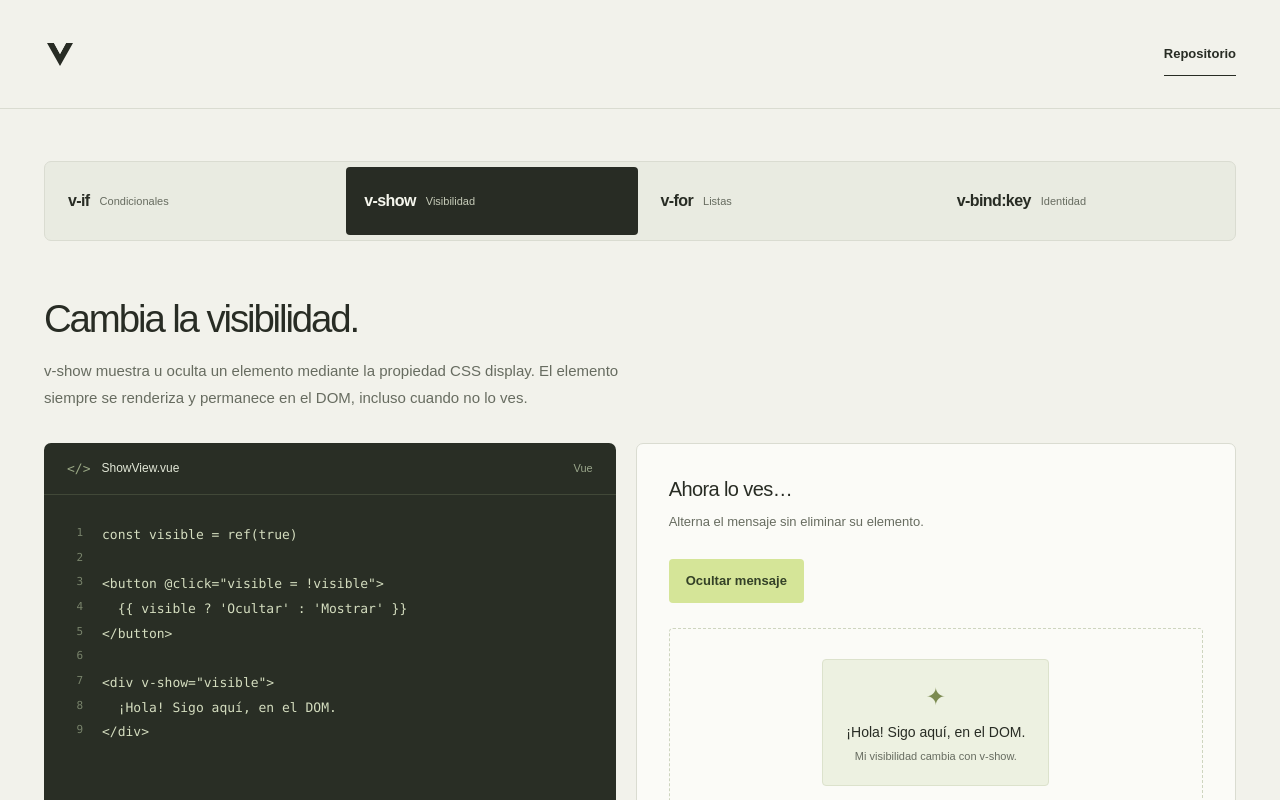
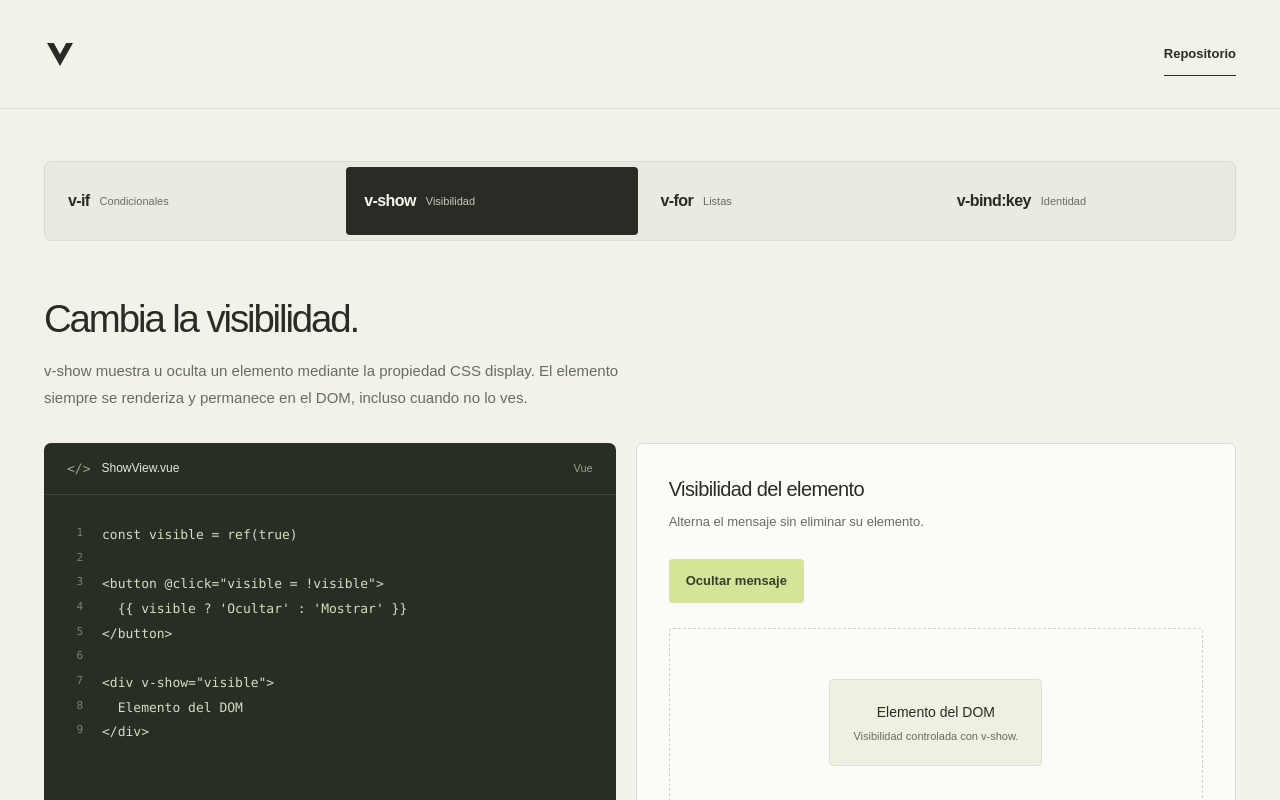
Before and after one commit to juanvesta123/vue-estructuras-control, a Vue app: page /#/v-show in a window 1280 px wide. Shown: the top 800 px of the page. Built offline with nearby package versions, Linux system fonts and the light colour scheme; the HTML template or start-up script is replaced by a standard one; a web font is replaced by a local one.

Commit message:
fix: simplifica mensaje de visibilidad sin iconos

```diff
--- a/src/views/ShowView.vue
+++ b/src/views/ShowView.vue
@@ -9,7 +9,7 @@ const code = `const visible = ref(true)
 </button>
 
 <div v-show="visible">
-  ¡Hola! Sigo aquí, en el DOM.
+  Elemento del DOM
 </div>`;
 </script>
 <template>
@@ -20,7 +20,7 @@ const code = `const visible = ref(true)
     description="v-show muestra u oculta un elemento mediante la propiedad CSS display. El elemento siempre se renderiza y permanece en el DOM, incluso cuando no lo ves."
     takeaway="v-show resulta útil al alternar la visibilidad con frecuencia. A diferencia de v-if, ocultar el elemento no lo elimina del DOM; v-show no tiene ramas v-else."
   >
-    <h3>Ahora lo ves…</h3>
+    <h3>Visibilidad del elemento</h3>
     <p class="muted">Alterna el mensaje sin eliminar su elemento.</p>
     <button
       class="primary-button"
@@ -37,9 +37,8 @@ const code = `const visible = ref(true)
         class="message-card"
         data-testid="secret"
       >
-        <span class="message-icon">✦</span
-        ><strong>¡Hola! Sigo aquí, en el DOM.</strong>
-        <p>Mi visibilidad cambia con v-show.</p>
+        <strong>Elemento del DOM</strong>
+        <p>Visibilidad controlada con v-show.</p>
       </div>
     </div>
     <p class="state-line" aria-live="polite">
```
